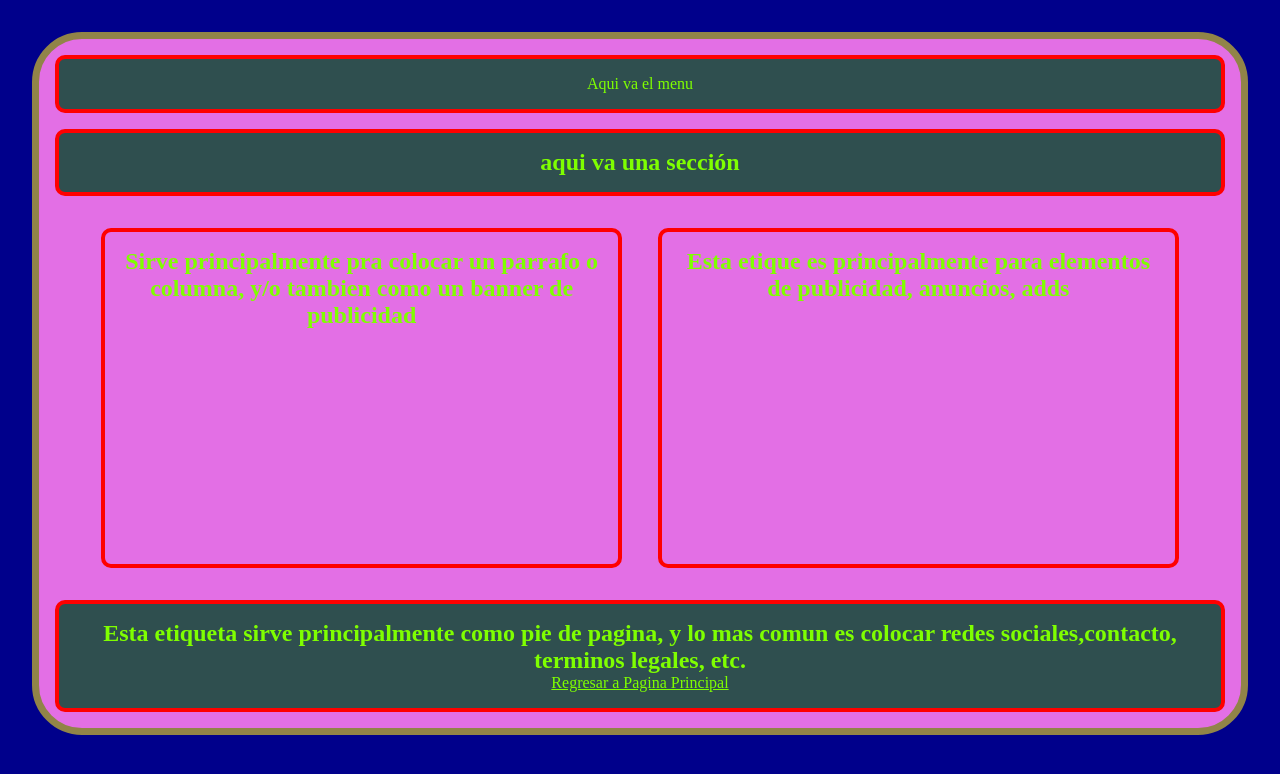
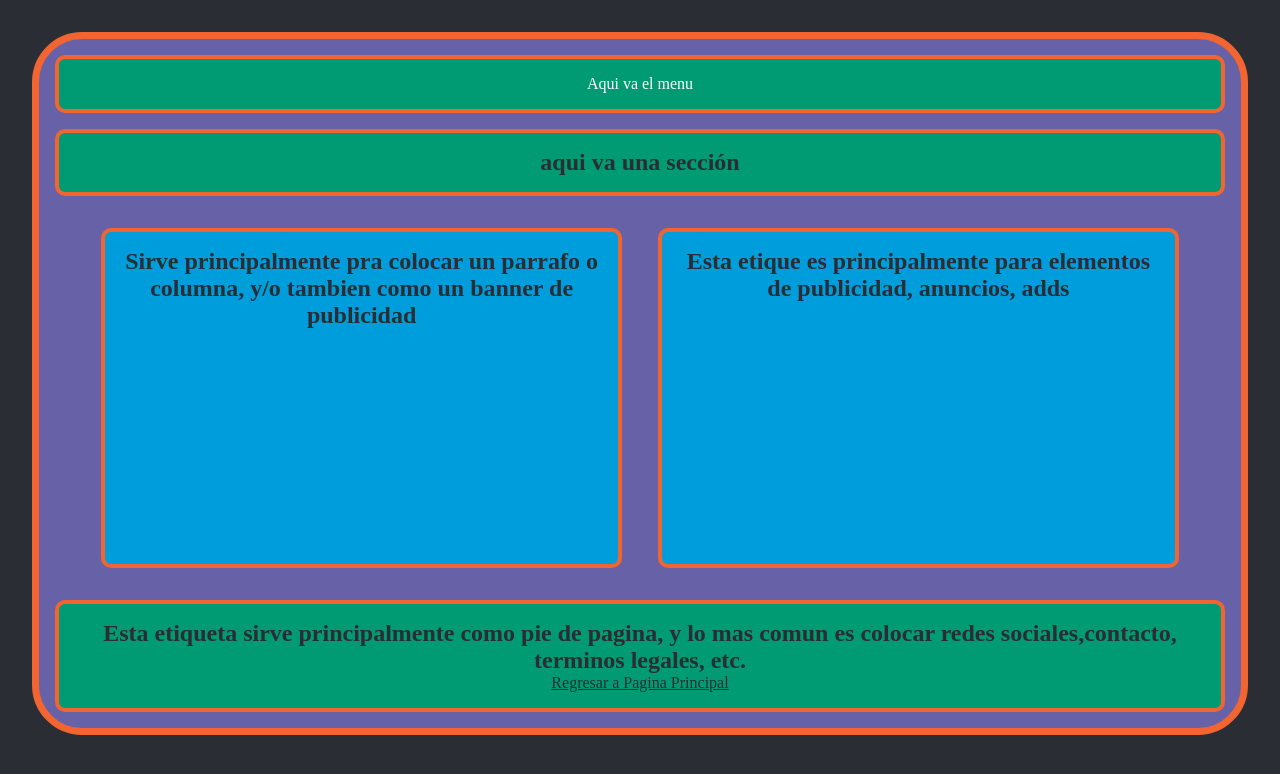
Before and after one commit to Hetor1709/4IV8_Romero_Velazquez_Hector_Hugo, a plain HTML site: page 01PrimeraPractica/inicio.html in a window 1280 px wide. Drawn offline with Linux system fonts and the light colour scheme.

Commit message:
css plaeta de colores

```diff
--- a/01PrimeraPractica/css/style.css
+++ b/01PrimeraPractica/css/style.css
@@ -1,37 +1,45 @@
 * {
   margin: 0;
   padding: 0;
-  color: chartreuse;
+  color: #2a2d34;
   text-align: center;
 }
+
 html,
 body {
-  background-color: darkblue;
+  background-color: #2a2d34;
 }
+
 .container-main {
-  border: 7px solid rgb(145, 132, 72);
+  border: 7px solid #f26430;
   border-radius: 50px;
   margin: 2rem;
-  background-color: rgb(227, 111, 229);
+  background-color: #6761a8;
 }
+
 nav,
 section,
 footer,
 article,
 aside {
-  border: 4px solid rgb(255, 0, 0);
+  border: 4px solid #f26430;
   border-radius: 10px;
   padding: 1rem;
   margin: 1rem;
 }
-article, aside {
+
+article,
+aside {
   display: inline-flex;
   height: 300px;
   width: 40%;
-
+  background-color: #009ddc;
+  color: white;
 }
 
-
-nav, footer, section {
-background-color: darkslategrey;
+nav,
+footer,
+section {
+  background-color: #009b72;
+  color: white;
 }
```
